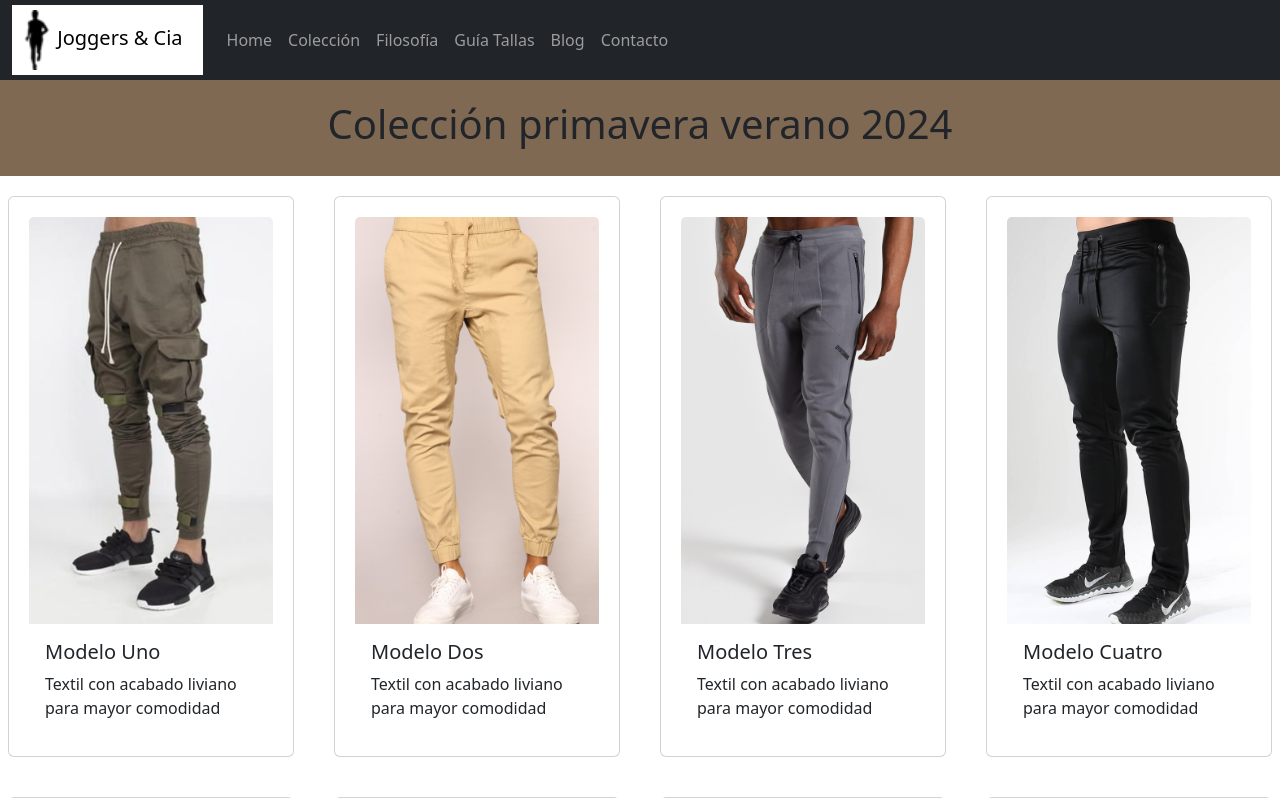
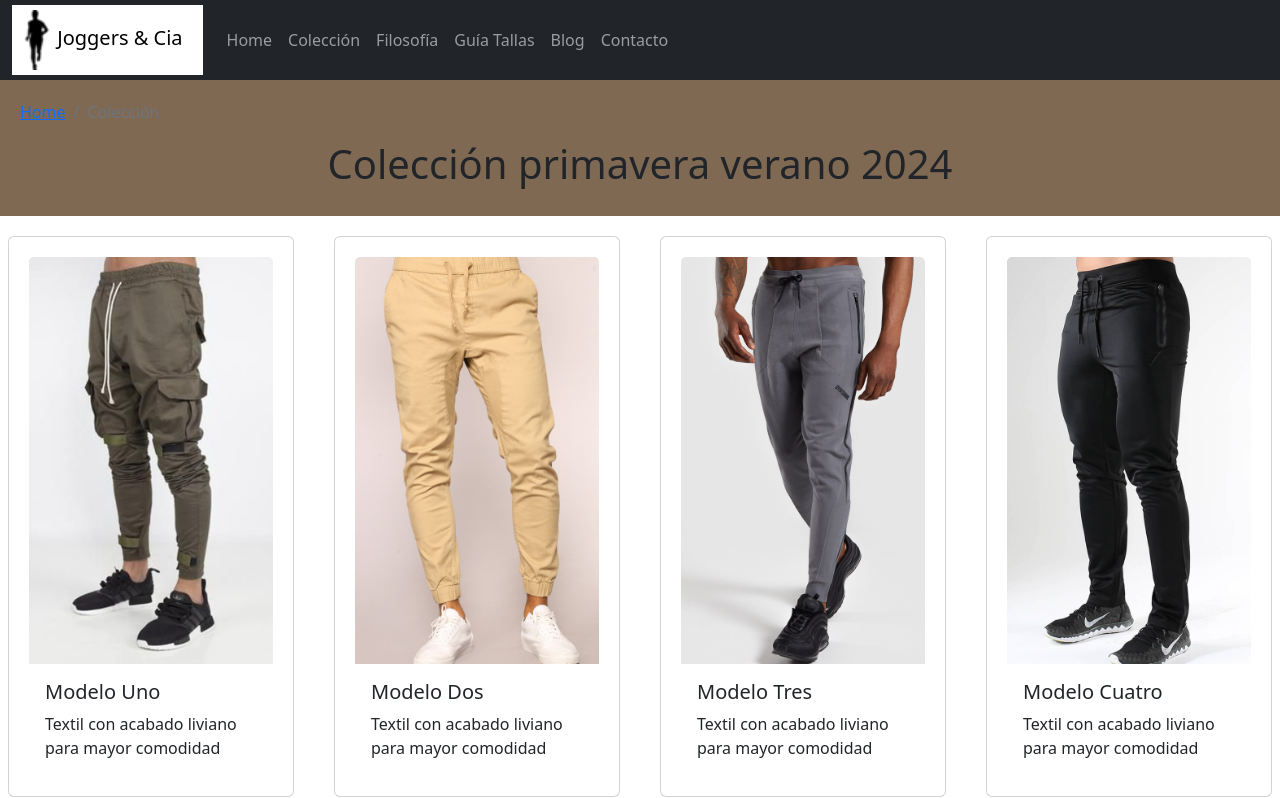
Before and after one commit to GustavoSV/coder-entrega3, a plain HTML site: page pages/coleccion.html in a window 1280 px wide. Shown: the top 798 px of the page. Drawn offline with nearby package versions, Linux system fonts and the light colour scheme.

Commit message:
[ADD] características SEO como las etiquetas meta description / keywords, así como el breadcrumb en la página de colecciones

```diff
--- a/pages/coleccion.html
+++ b/pages/coleccion.html
@@ -58,8 +58,16 @@
     </nav>
     <!-- Barra de navegación FIN -->
 
+
+
     <!-- Galeria INI -->
     <div class="tit-galeria">
+        <nav aria-label="breadcrumb">
+            <ol class="breadcrumb">
+                <li class="breadcrumb-item"><a href="../index.html">Home</a></li>
+                <li class="breadcrumb-item active" aria-current="page">Colección</li>
+            </ol>
+        </nav>
         <h1>Colección primavera verano 2024</h1>
     </div>
     <div class="row row-cols-1 row-cols-md-4">
```
Also changed, not shown: index.html (+2 -0 lines).
